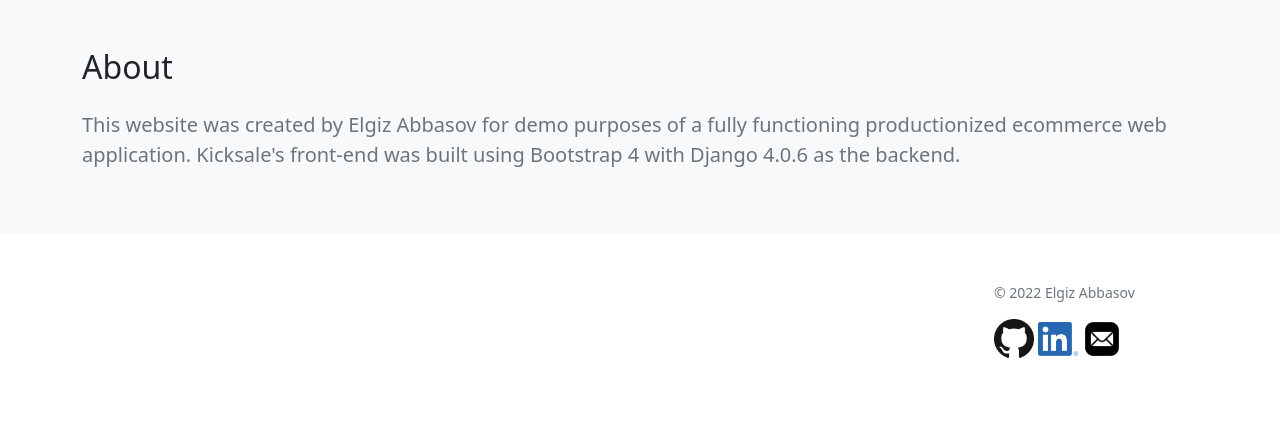
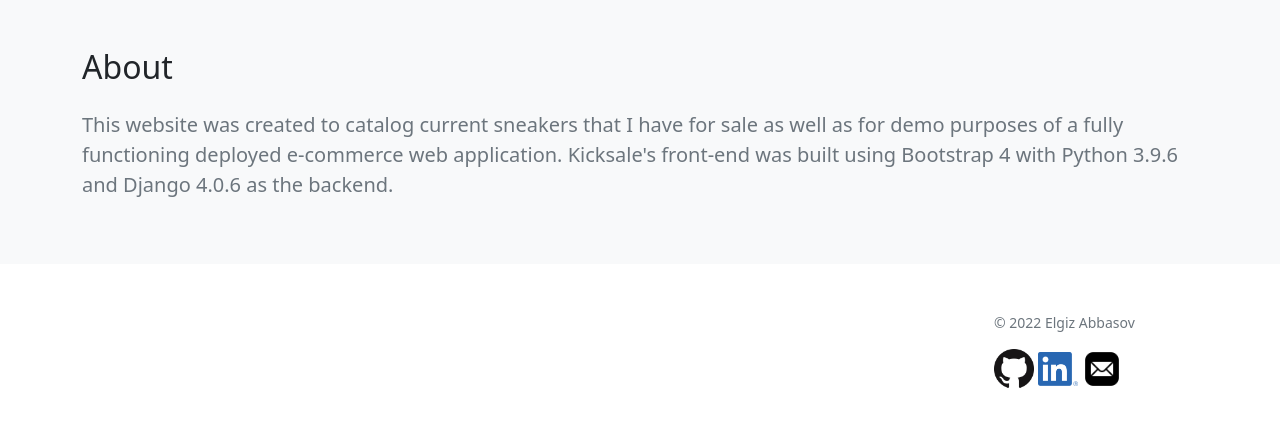
Before and after one commit to elgizabbasov/kicksale, a Django app: page /about/ in a window 1280 px wide. Shown: the part 67-494 px from the top of the page. Run offline with Django 3.2, Linux system fonts and the light colour scheme; data that the repository does not hold is empty; parts of the project's set-up code (start-up, migrations or seed data) failed here and were passed over; some libraries are stand-ins or nearby versions.

Commit message:
edit about

```diff
--- a/templates/store/about_info.html
+++ b/templates/store/about_info.html
@@ -5,8 +5,8 @@
 <div class="album py-5 bg-light">
     <div class="container">
         <div class="pb-3 h2">About</div>
-        <p class="lead text-muted">This website was created by Elgiz Abbasov for demo purposes of a fully functioning productionized ecommerce web application.
-            Kicksale's front-end was built using Bootstrap 4 with Django 4.0.6 as the backend.</p>
+        <p class="lead text-muted">This website was created to catalog current sneakers that I have for sale as well as for demo purposes of a fully functioning deployed e-commerce web application.
+            Kicksale's front-end was built using Bootstrap 4 with Python 3.9.6 and Django 4.0.6 as the backend.</p>
     </div>
 </div>
 
```
